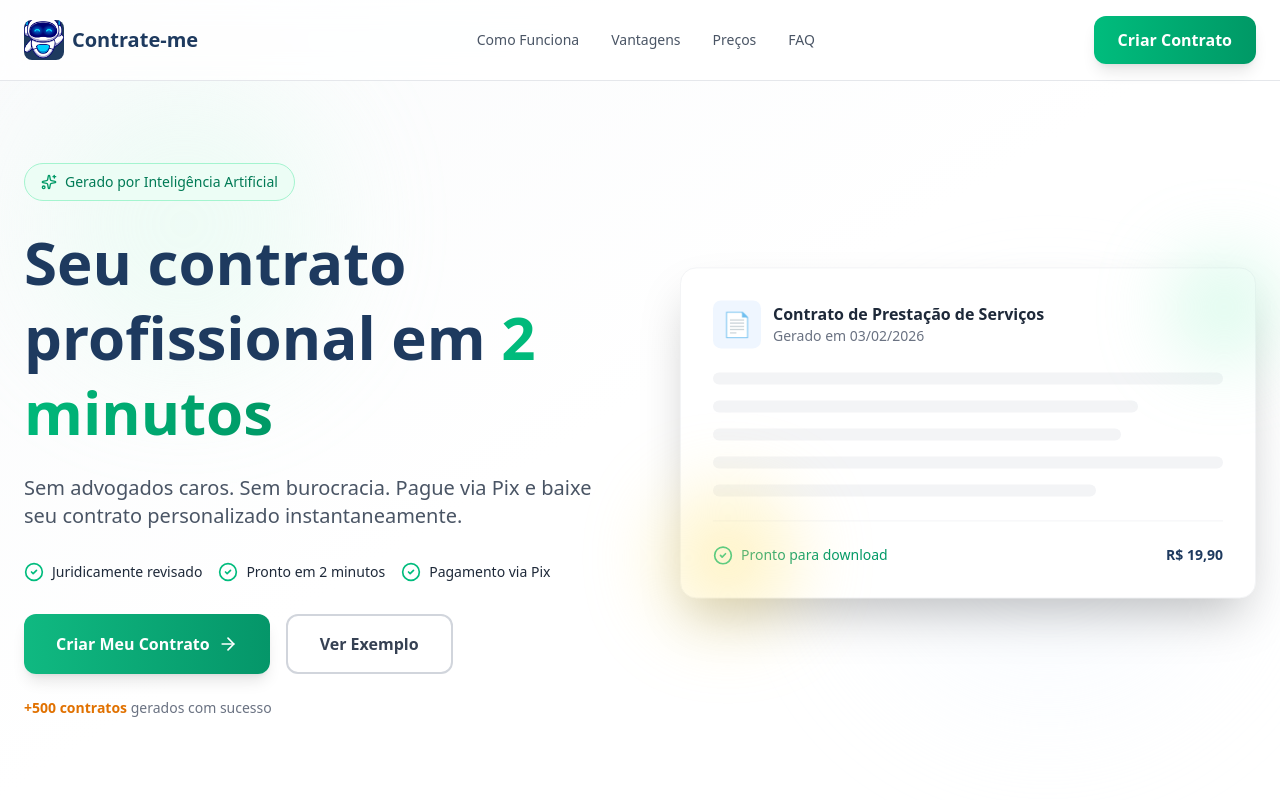
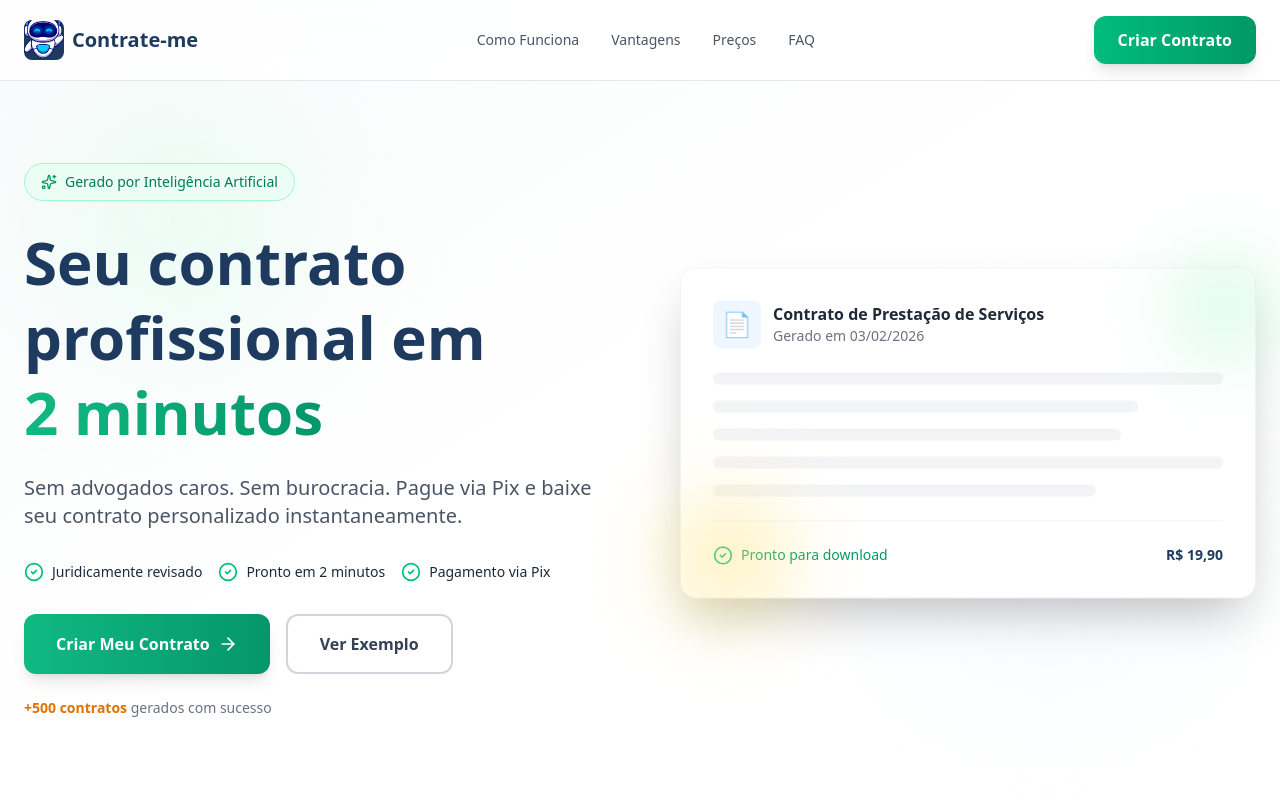
Before and after one commit to DanielHHEe/Meu-ia-inteligente, a React (Vite) app: page / in a window 1280 px wide. Shown: the top 800 px of the page. Built offline with nearby package versions, Linux system fonts and the light colour scheme.

Commit message:
commit minutos alt

```diff
--- a/src/App.jsx
+++ b/src/App.jsx
@@ -175,7 +175,16 @@ const HeroSection = ({ onCreateContract }) => {
 
             <h1 className="text-3xl sm:text-4xl md:text-5xl lg:text-6xl font-bold text-[#1e3a5f] leading-tight mb-6">
               Seu contrato profissional em{" "}
-              <span className="text-transparent bg-clip-text bg-gradient-to-r from-emerald-500 to-emerald-600 block sm:inline">
+              <span
+                style={{
+                  color: 'transparent',
+                  background: 'linear-gradient(to right, #10b981, #059669)',
+                  backgroundClip: 'text',
+                  WebkitBackgroundClip: 'text',
+                  whiteSpace: 'nowrap',
+                  display: 'inline-block'
+                }}
+              >
                 2 minutos
               </span>
             </h1>
```
